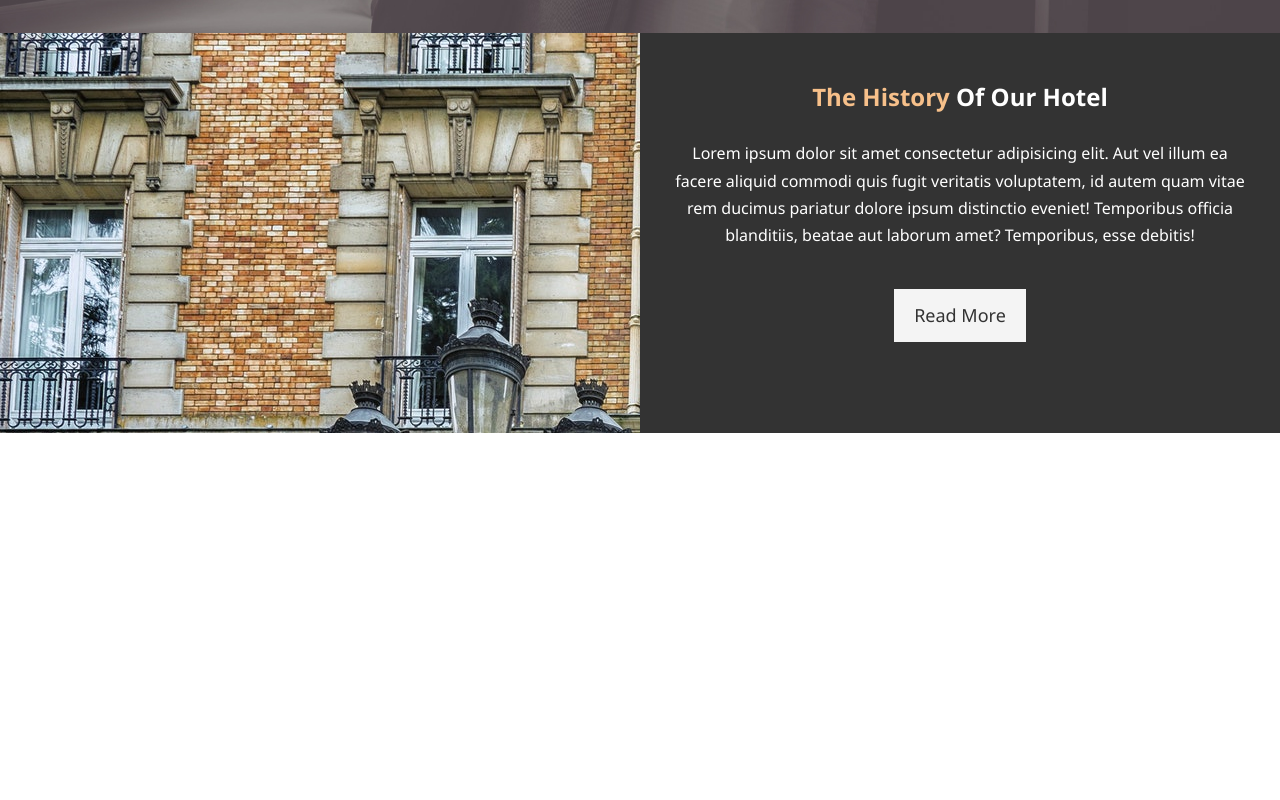
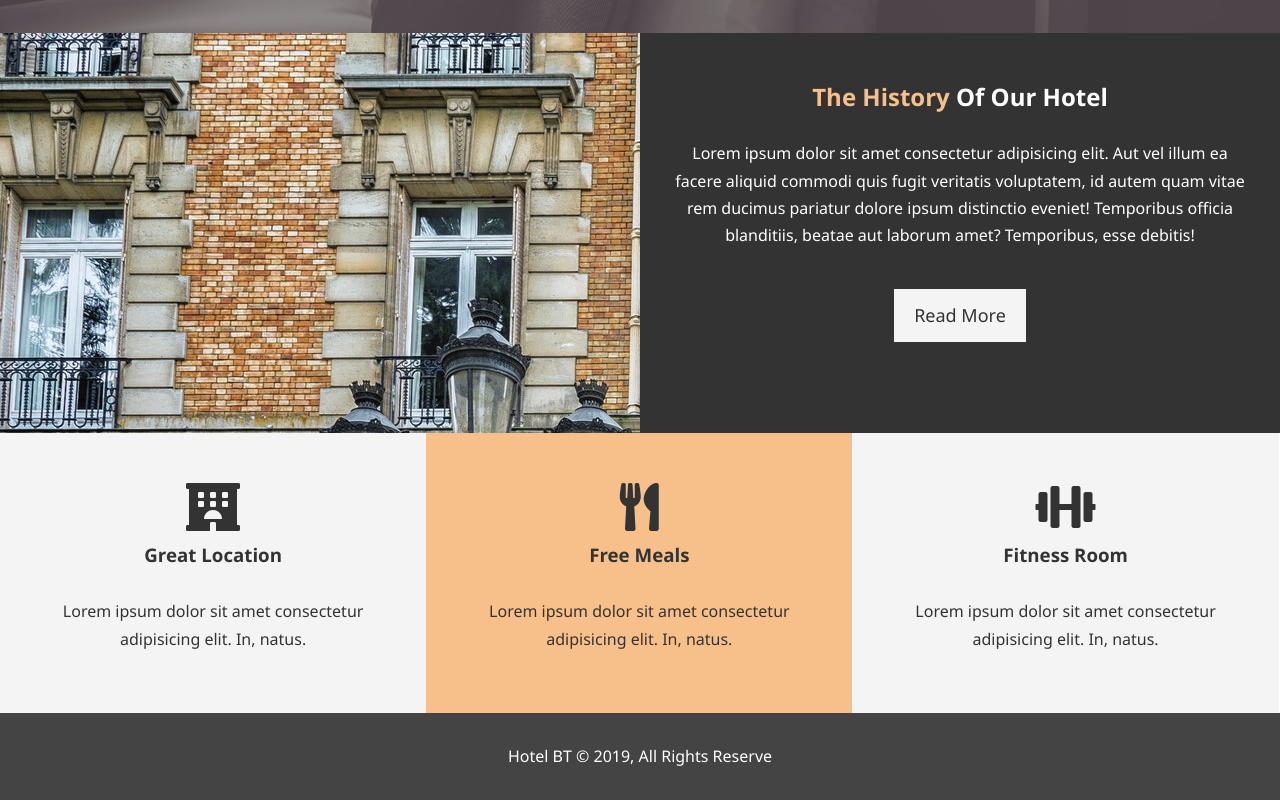
Before and after one commit to Aemonicus/Hotel-BT, a plain HTML site: page index.html in a window 1280 px wide. Shown: the part 634-1434 px from the top of the page. Before the commit the page ends 1067 px from the top, so only its background shows below. Drawn offline with Linux system fonts and the light colour scheme; a script that the page names is missing.

Commit message:
Finfooter

```diff
--- a/css/style.css
+++ b/css/style.css
@@ -65,8 +65,11 @@ p {
    color: #333;
 }
 .bg-primary {
-   background: #333;
-   color: #f7c08a;
+   color: #333;
+   background: #f7c08a;
+}
+.clr {
+   clear: both;
 }
 
 /* Navbar */
@@ -148,3 +151,22 @@ p {
 #home-info .info-content p {
    padding-bottom: 30px;
 }
+
+/* Features */
+.box {
+   float: left;
+   width: 33.3%;
+   padding: 50px;
+   text-align: center;
+}
+.box i {
+   margin-bottom: 10px;
+}
+
+/* Footer */
+#main-footer {
+   text-align: center;
+   background: #444;
+   color: #fff;
+   padding: 20px;
+}
--- a/index.html
+++ b/index.html
@@ -4,6 +4,7 @@
    <meta charset="UTF-8">
    <meta name="viewport" content="width=device-width, initial-scale=1.0">
    <meta http-equiv="X-UA-Compatible" content="ie=edge">
+   <link rel="stylesheet" href="https://use.fontawesome.com/releases/v5.8.1/css/all.css" integrity="sha384-50oBUHEmvpQ+1lW4y57PTFmhCaXp0ML5d60M1M7uH2+nqUivzIebhndOJK28anvf" crossorigin="anonymous">
    <meta name="description" content="Welcome to the most extraordinary hotel in Boston Massachusetts">
    <meta name="keywords" content="hotel, boston hotel, new england hotel">
    <link rel="stylesheet" href="css/style.css">
@@ -42,6 +43,30 @@
       </div>
    </section>
 
+   <section id="features">
+      <div class="box bg-light">
+         <i class="fas fa-hotel fa-3x"></i>
+         <h3>Great Location</h3>
+         <p>Lorem ipsum dolor sit amet consectetur adipisicing elit. In, natus.</p>
+      </div>
+      <div class="box bg-primary">
+         <i class="fa fa-utensils fa-3x"></i>
+            <h3>Free Meals</h3>
+            <p>Lorem ipsum dolor sit amet consectetur adipisicing elit. In, natus.</p>
+      </div>
+      <div class="box bg-light">
+         <i class="fas fa-dumbbell fa-3x"></i>
+         <h3>Fitness Room</h3>
+         <p>Lorem ipsum dolor sit amet consectetur adipisicing elit. In, natus.</p>
+</div>
+   </section>
+
+   <div class="clr"></div>
+
+   <footer id="main-footer">
+      <p>Hotel BT &copy 2019, All Rights Reserve </p>
+   </footer>
+
 <script src="app.js"></script>
 </body>
 </html>
```
